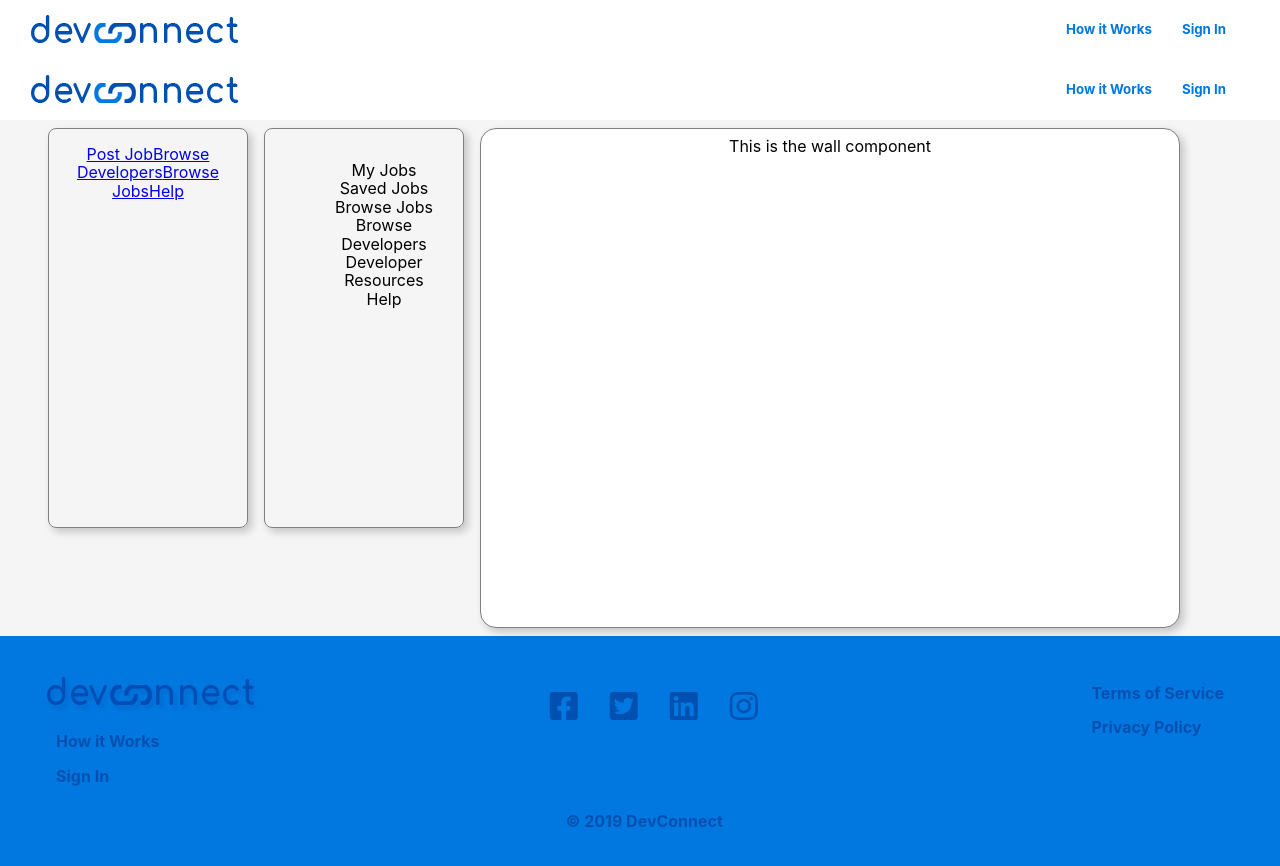
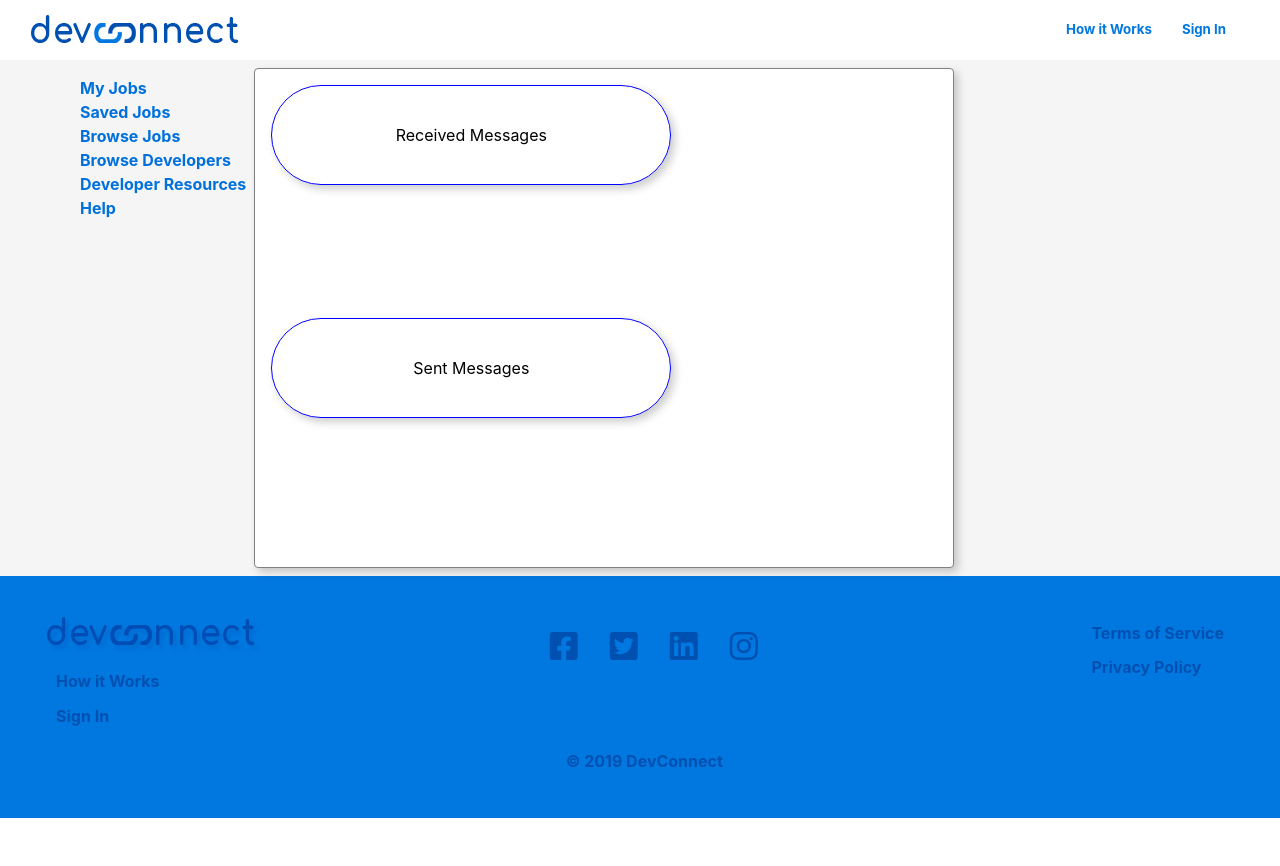
Before and after one commit to shawnholcomb/cowork, a React (Create React App) app: page /profile in a window 1280 px wide. Shown: the top 866 px of the page. After the commit the page ends 818 px from the top, so only its background shows below. Built offline with nearby package versions, Linux system fonts and the light colour scheme.

Commit message:
minor changes to profile page

```diff
--- a/src/components/BizMenu.js
+++ b/src/components/BizMenu.js
@@ -1,22 +1,31 @@
 import React from 'react';
 
 const styles = {
-  border: '1px solid grey',
-  width: 200,
-  height: 400,
-  display: 'flex',
+  container: {
+    border: '1px solid grey',
+    width: 200,
+    height: 400,
+    display: 'flex',
+    flexFlow: 'column nowrap',
+  },
+  list: {
+    display: 'flex',
+    flexFlow: 'column wrap',
+    listStyleType: 'none',
+    justifyContent: 'flex-start',
+  }
 }
 
 const BizMenu = () => {
   return (
-    <div className='tc dib br3 pa3 ma2 bw2 shadow-5' style={styles}>
-      <div>
-        <a className='grow' href='#'>Post Job</a>
-        <a href='#'>Browse Developers</a>
-        <a href='#'>Browse Jobs</a>
-        <a href='#'>Help</a>
-      </div>
-    </div>
+    // <div className='tc dib br3 pa3 ma2 bw2 shadow-5' style={styles}>
+      <ul style={styles.list}>
+        <li className='grow pointer'>Post Job</li>
+        <li className='grow pointer'>Browse Developers</li>
+        <li className='grow pointer'>Browse Jobs</li>
+        <li className='grow pointer'>Help</li>
+      </ul>
+    // </div>
   );
 }
 
--- a/src/components/DevMenu.js
+++ b/src/components/DevMenu.js
@@ -9,25 +9,28 @@ const styles = {
     flexFlow: 'column nowrap',
   },
   list: {
+    color: '#0070dd',
+    fontWeight: 'bold',
     display: 'flex',
     flexFlow: 'column wrap',
     listStyleType: 'none',
     justifyContent: 'flex-start',
+    lineHeight: 1.5,
   }
 }
 
 const DevMenu = () => {
   return (
-    <div className='tc br3 pa3 ma2 bw2 shadow-5' style={styles.container}>
+    // <div className='br3 pa3 ma2 bw2 shadow-5' style={styles.container}>
       <ul style={styles.list}>
-        <li>My Jobs</li>
-        <li>Saved Jobs</li>
-        <li>Browse Jobs</li>
-        <li>Browse Developers</li>
-        <li>Developer Resources</li>
-        <li>Help</li>
+        <li className='grow pointer'>My Jobs</li>
+        <li className='grow pointer'>Saved Jobs</li>
+        <li className='grow pointer'>Browse Jobs</li>
+        <li className='grow pointer'>Browse Developers</li>
+        <li className='grow pointer'>Developer Resources</li>
+        <li className='grow pointer'>Help</li>
       </ul>
-    </div>
+    // </div>
   );
 }
 
--- a/src/components/DeveloperSignUp.js
+++ b/src/components/DeveloperSignUp.js
@@ -1,10 +1,5 @@
 import React, { Component } from "react";
 import { Button, FormGroup, FormControl, } from "react-bootstrap";
-
-
-
-
-
 
 const signInStyle = {
   margin: "20 auto",
--- /dev/null
+++ b/src/components/ReceivedMessages.js
@@ -0,0 +1,23 @@
+import React from 'react';
+
+const styles = {
+  border: '1px solid blue',
+  width: 400,
+  height: 100,
+  display: 'flex',
+  flex: 'row wrap',
+  justifyContent: 'center',
+  alignItems: 'center',
+}
+
+const ReceivedMessages = () => {
+  return (
+    <div style={styles} className='br-pill shadow-5'>
+      <div>
+        Received Messages
+      </div>
+    </div>
+  );
+}
+
+export default ReceivedMessages;
--- /dev/null
+++ b/src/components/SentMessages.js
@@ -0,0 +1,23 @@
+import React from 'react';
+
+const styles = {
+  border: '1px solid blue',
+  width: 400,
+  height: 100,
+  display: 'flex',
+  flex: 'row wrap',
+  justifyContent: 'center',
+  alignItems: 'center',
+}
+
+const SentMessages = () => {
+  return (
+    <div style={styles} className='br-pill shadow-5'>
+      <div>
+        Sent Messages
+      </div>
+    </div>
+  );
+}
+
+export default SentMessages;
--- a/src/components/Wall.js
+++ b/src/components/Wall.js
@@ -1,22 +1,24 @@
 import React from 'react';
+import ReceivedMessages from './ReceivedMessages';
+import SentMessages from './SentMessages';
 
 const styles = {
-  border: '1px solid grey',
-  width: 700,
-  height: 500,
-  display: 'flex',
-  // transform: 'translate(-50%, -50%)',
-  // position: 'relative',
-  top: '50%',
-  left: '50%',
-  background: 'white',
-  justifyContent: 'center',
+  container: {
+    border: '1px solid grey',
+    width: 700,
+    height: 500,
+    display: 'flex',
+    background: 'white',
+    justifyContent: 'flex-start',
+    flexFlow: 'row wrap',
+  }
 }
 
 const Wall = () => {
   return (
-    <div className='tc dib br4 pa2 ma2 bw2 shadow-5' style={styles}>
-      This is the wall component
+    <div className='br2 pa3 ma2 bw2 shadow-5' style={styles.container}>
+      <ReceivedMessages />
+      <SentMessages />
     </div>
   );
 }
--- a/src/pages/ProfilePage.js
+++ b/src/pages/ProfilePage.js
@@ -1,9 +1,10 @@
 import React from 'react';
-import NavBar from '../components/NavBar.js';
+// import NavBar from '../components/NavBar.js';
 import Footer from '../components/Footer.js';
-import BizMenu from '../components/BizMenu.js';
+// import BizMenu from '../components/BizMenu.js';
 import DevMenu from '../components/DevMenu.js';
 import Wall from '../components/Wall.js';
+import BizMenu from '../components/BizMenu.js';
 
 const styles = {
   container: {
@@ -22,10 +23,9 @@ const Profile = () => {
   return (
     <div>
       <div>
-        <NavBar />
+        {/* <NavBar /> */}
         <div style={styles.container}>
           <div style={styles.profContainer}>
-            <BizMenu />
             <DevMenu />
               <div>
                 <Wall />
```
Also changed, not shown: src/App.js (+4 -4 lines), 1 other file (tests, documents, lock files or other folders).
